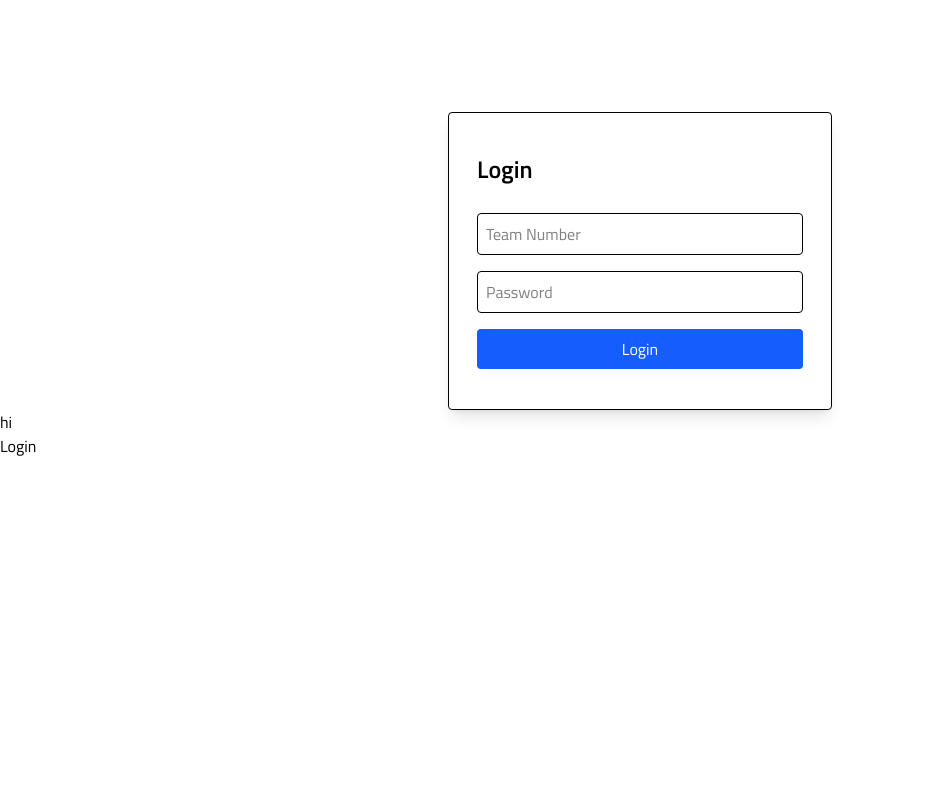
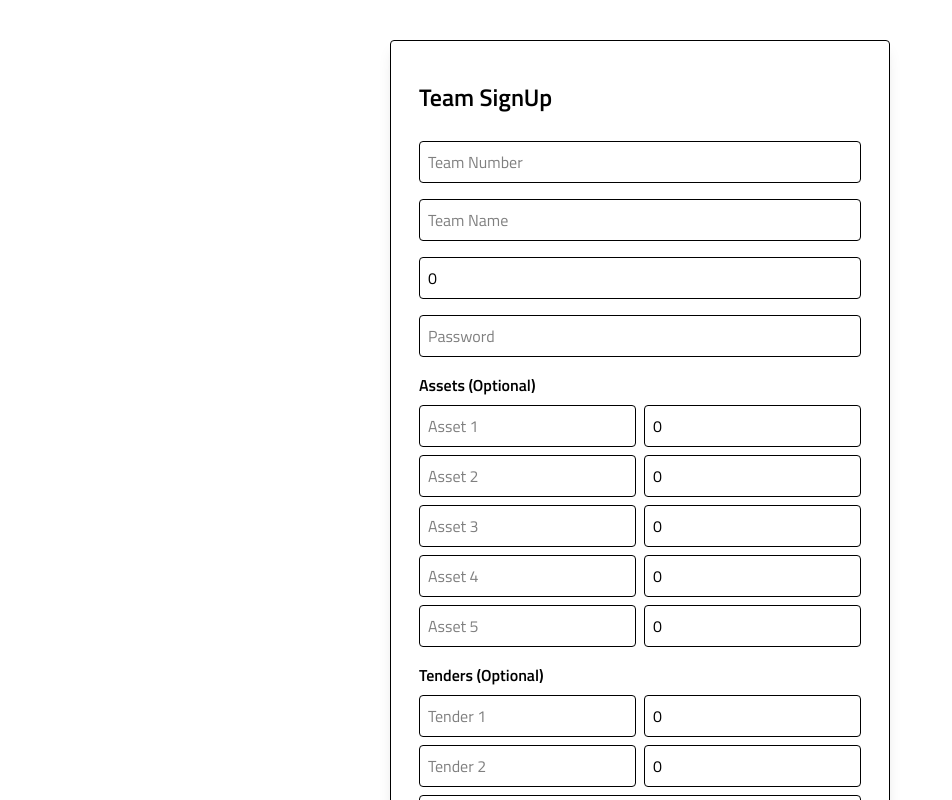
Before and after one commit to prathamm2506/ieee_wealth_wars, a React (Vite) app in the folder frontend/weathwars/: page / in a window 1280 px wide. Shown: the top 800 px of the page, without its empty margins (0-952 px from the left). Built offline with nearby package versions, Linux system fonts and the light colour scheme.

Commit message:
routing fixed

```diff
--- a/frontend/weathwars/src/App.jsx
+++ b/frontend/weathwars/src/App.jsx
@@ -11,15 +11,15 @@
     <Router>
       <div>
         <Routes>
-          <Route path='/' exact element={<Login />} />
+          <Route path='/' exact element={<SignUp />} />
           <Route path='/login' exact element={<Login />} />
           <Route path='/signup' exact element={<SignUp />} />
           <Route path='/user' exact element={<UserPage />} />
           <Route path='/dashboard' exact element={<Dashboaord />} />
           <Route path='/master' exact element={<Master />} />
         </Routes>
-        <h1>hi</h1>
-        <Link to='/login'>Login</Link>
+        {/* <h1>hi</h1> */}
+        {/* <Link to='/login'>Login</Link> */}
       </div>
     </Router>
   )
```
Also changed, not shown: frontend/weathwars/vercel.json (added).
